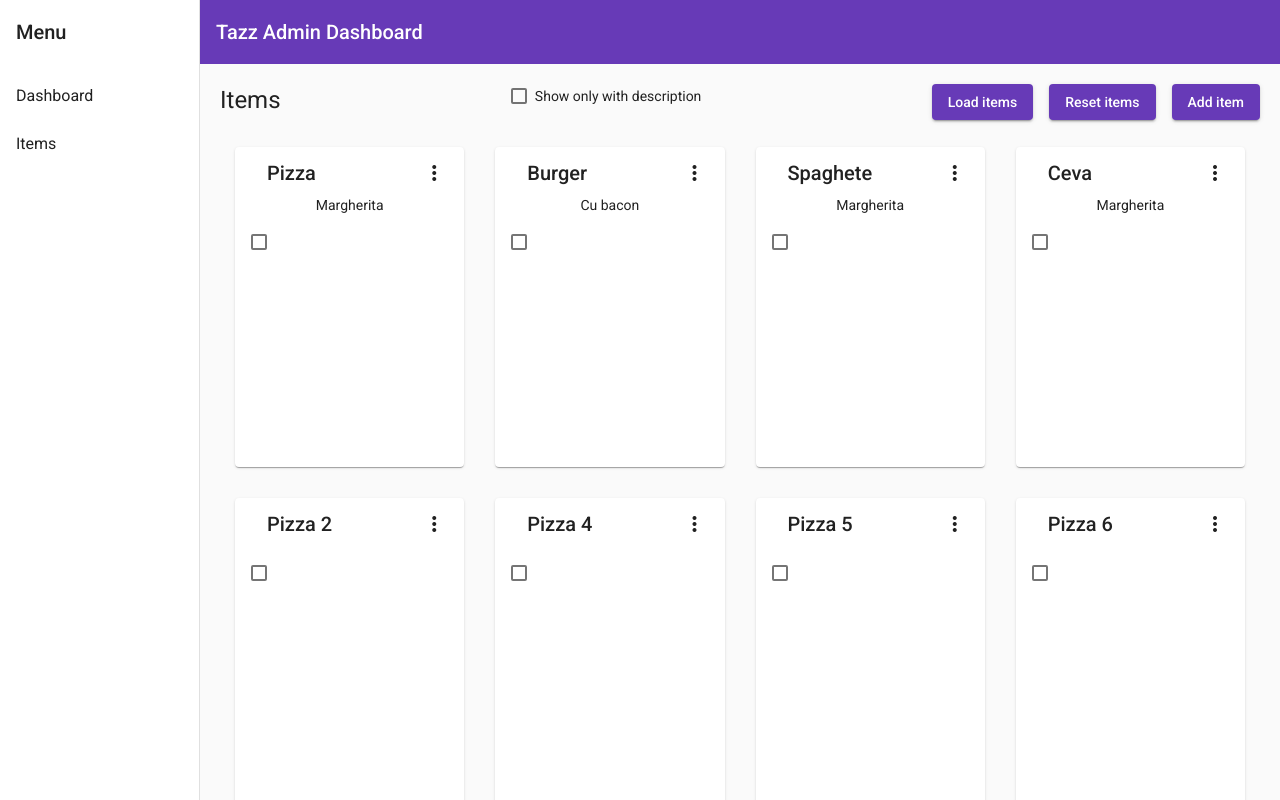
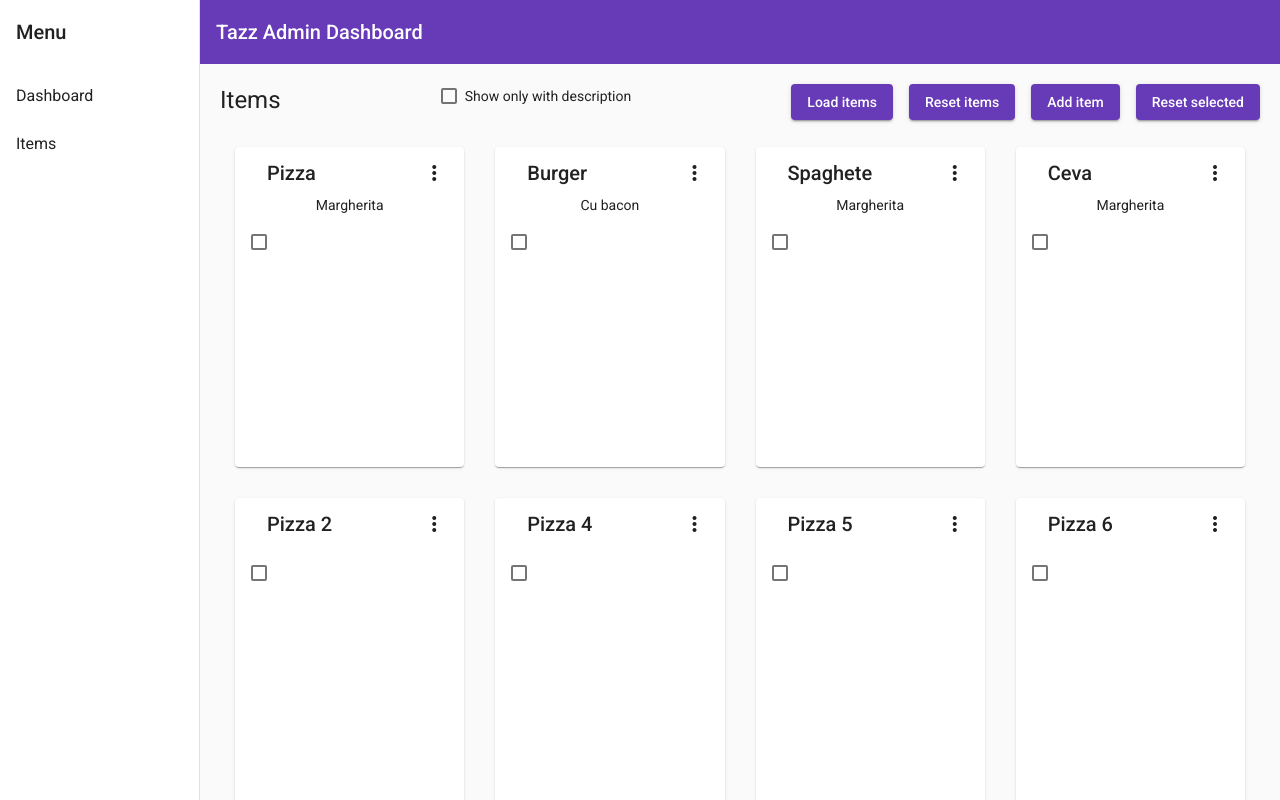
Before and after one commit to danpercic86/ngrx-training, an Angular app: page /items in a window 1280 px wide. Built offline with nearby package versions, Linux system fonts and the light colour scheme.

Commit message:
add reset selected
Took 33 minutes

```diff
--- a/src/app/items/items.component.html
+++ b/src/app/items/items.component.html
@@ -15,8 +15,12 @@
         Reset items
       </button>
 
-      <button (click)="addItem()" class="mat-primary" mat-raised-button>
+      <button (click)="addItem()" class="mat-primary me-3" mat-raised-button>
         Add item
+      </button>
+
+      <button (click)="resetSelected()" class="mat-primary" mat-raised-button>
+        Reset selected
       </button>
     </div>
   </div>
--- a/src/app/items/items.component.ts
+++ b/src/app/items/items.component.ts
@@ -48,4 +48,8 @@ export class ItemsComponent {
   toggleSelect(itemId: number) {
     console.log('toggle select ', itemId);
   }
+
+  resetSelected() {
+    console.log('reset selected');
+  }
 }
```
